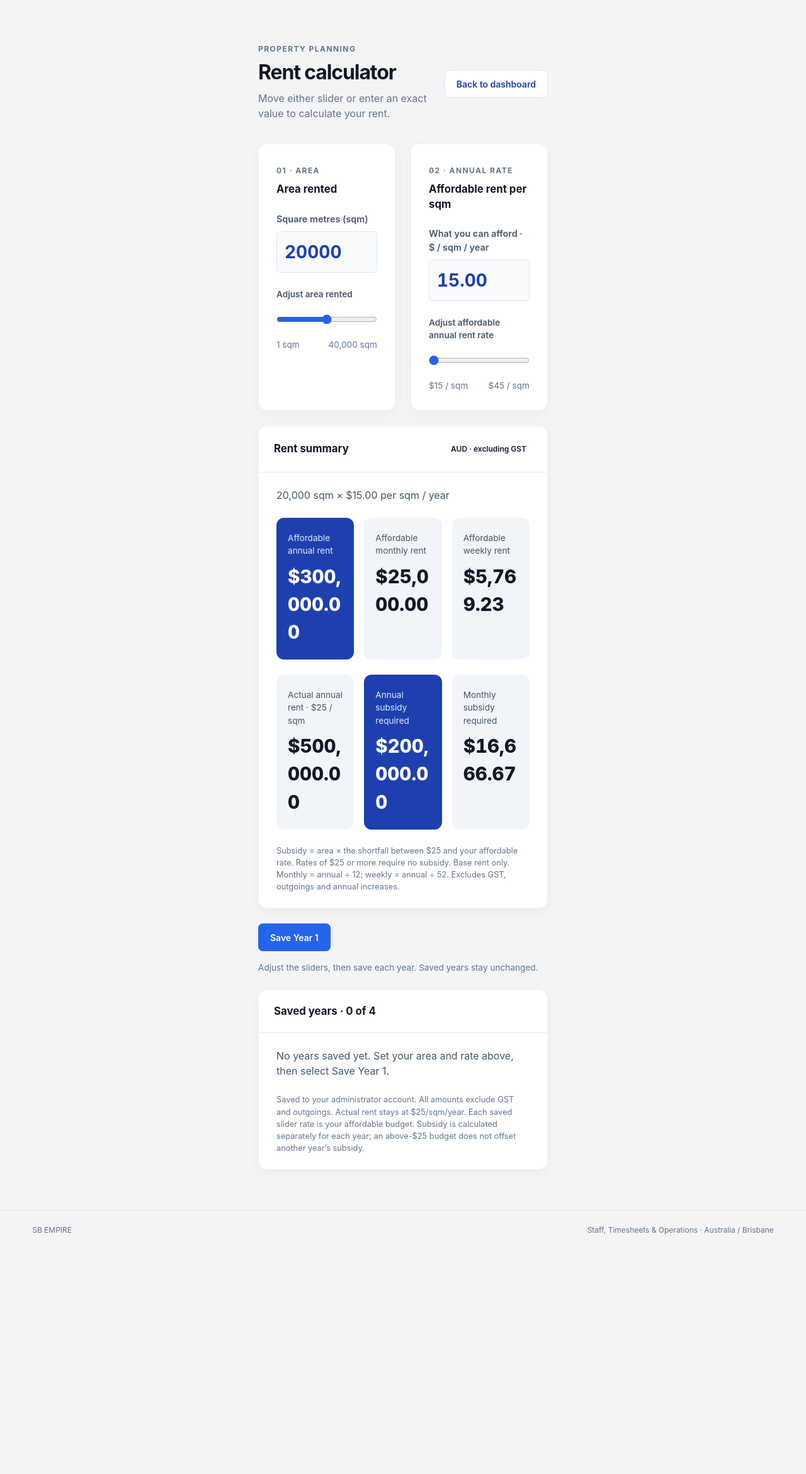
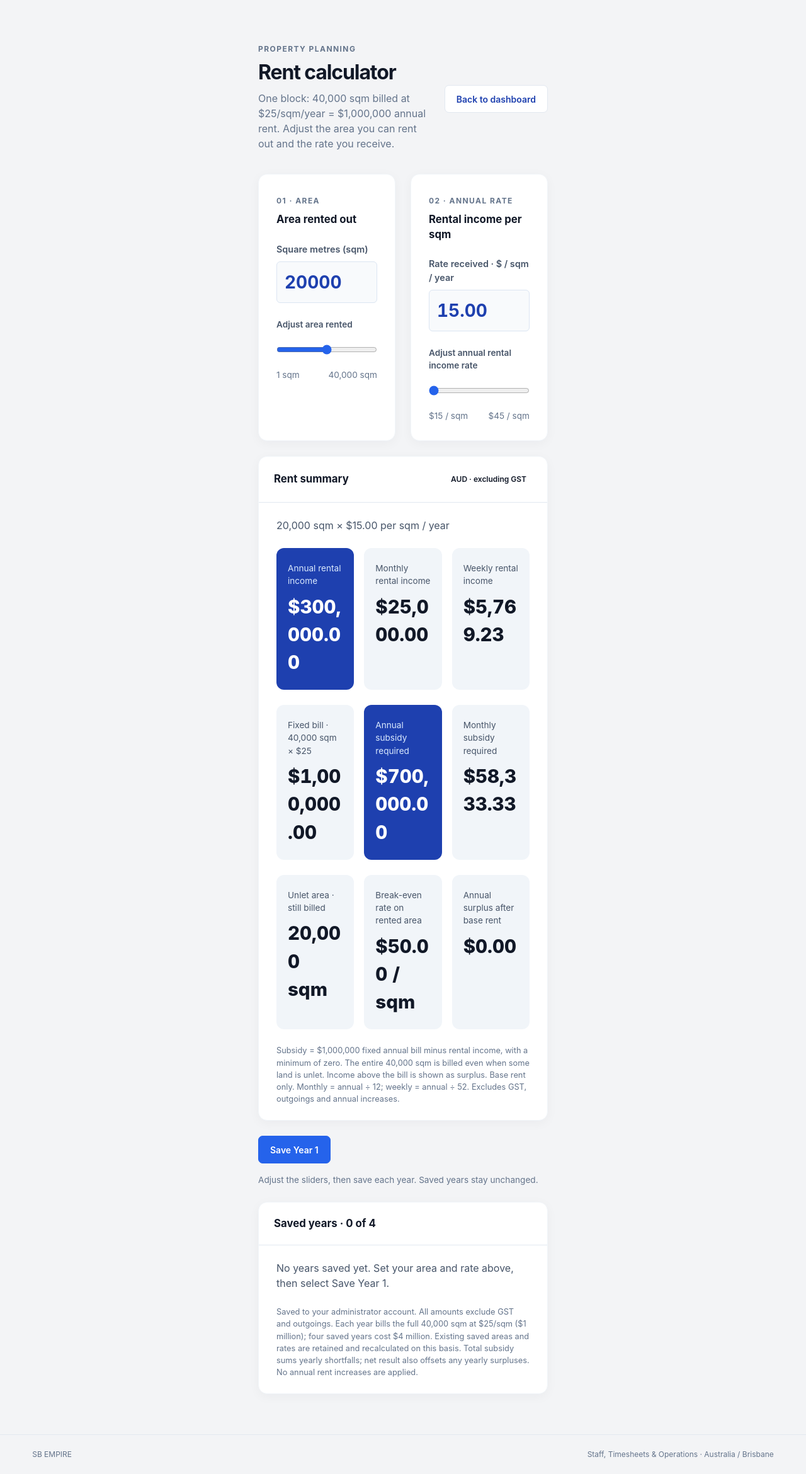
Before and after one commit to tracknow1984/sbwages, a Python web app: template templates/rent_calculator.html in a window 1280 px wide. Shown: the part 101-2441 px from the top of the page at 63% size. Before the commit the page ends 2061 px from the top, so only its background shows below. Run offline with Jinja, Linux system fonts and the light colour scheme; the template is opened without the code that fills it, so the values that code supplies are empty.

Commit message:
Base rent subsidy on full 40000sqm block bill and lettable-area income

```diff
--- a/static/rent_calculator.js
+++ b/static/rent_calculator.js
@@ -14,8 +14,12 @@
     const sqm = Number(area.value);
     const price = Number(rate.value);
     const annual = sqm * price;
-    const subsidy = sqm * Math.max(0, 2500 - Math.round(price * 100)) / 100;
-    document.getElementById('rent-actual').textContent = money.format(sqm * 25);
+    const incomeCents = sqm * Math.round(price * 100);
+    const subsidy = Math.max(0, 100000000 - incomeCents) / 100;
+    document.getElementById('rent-vacant').textContent = `${number.format(40000 - sqm)} sqm`;
+    document.getElementById('rent-break-even').textContent = `${money.format(1000000 / sqm)} / sqm`;
+    document.getElementById('rent-surplus').textContent = money.format(Math.max(0, incomeCents - 100000000) / 100);
+    document.getElementById('rent-actual').textContent = money.format(1000000);
     document.getElementById('rent-subsidy').textContent = money.format(subsidy);
     document.getElementById('rent-subsidy-monthly').textContent = money.format(subsidy / 12);
     document.getElementById('rent-save-area').value = String(sqm);
--- a/templates/rent_calculator.html
+++ b/templates/rent_calculator.html
@@ -1,19 +1,19 @@
 {% extends 'base.html' %}{% block content %}
 <link rel="stylesheet" href="{{ url_for('static', filename='rent_calculator.css') }}">
 <script src="{{ url_for('static', filename='rent_calculator.js') }}" defer></script>
-<div class="page-heading"><div><span class="eyebrow">PROPERTY PLANNING</span><h1>Rent calculator</h1><p class="muted">Move either slider or enter an exact value to calculate your rent.</p></div><a class="button secondary" href="{{ url_for('admin_dashboard') }}">Back to dashboard</a></div>
+<div class="page-heading"><div><span class="eyebrow">PROPERTY PLANNING</span><h1>Rent calculator</h1><p class="muted">One block: 40,000 sqm billed at $25/sqm/year = $1,000,000 annual rent. Adjust the area you can rent out and the rate you receive.</p></div><a class="button secondary" href="{{ url_for('admin_dashboard') }}">Back to dashboard</a></div>
 <div class="rent-calculator" id="rent-calculator" data-area="{{ years[-1].area if years else 20000 }}" data-rate="{{ years[-1].rate_cents / 100 if years else 15 }}">
   <div class="rent-controls">
     <section class="panel rent-control" aria-labelledby="area-label">
-      <span class="eyebrow">01 · AREA</span><h2 id="area-label">Area rented</h2>
+      <span class="eyebrow">01 · AREA</span><h2 id="area-label">Area rented out</h2>
       <div class="rent-entry"><label for="rent-area-number">Square metres (sqm)</label><input id="rent-area-number" type="number" min="1" max="40000" step="1" value="20000" inputmode="numeric"></div>
       <label class="rent-slider-label" for="rent-area">Adjust area rented</label><input id="rent-area" type="range" min="1" max="40000" step="1" value="20000">
       <div class="rent-limits"><span>1 sqm</span><span>40,000 sqm</span></div>
     </section>
     <section class="panel rent-control" aria-labelledby="rate-label">
-      <span class="eyebrow">02 · ANNUAL RATE</span><h2 id="rate-label">Affordable rent per sqm</h2>
-      <div class="rent-entry"><label for="rent-rate-number">What you can afford · $ / sqm / year</label><input id="rent-rate-number" type="number" min="15" max="45" step="0.01" value="15.00" inputmode="decimal"></div>
-      <label class="rent-slider-label" for="rent-rate">Adjust affordable annual rent rate</label><input id="rent-rate" type="range" min="15" max="45" step="0.01" value="15">
+      <span class="eyebrow">02 · ANNUAL RATE</span><h2 id="rate-label">Rental income per sqm</h2>
+      <div class="rent-entry"><label for="rent-rate-number">Rate received · $ / sqm / year</label><input id="rent-rate-number" type="number" min="15" max="45" step="0.01" value="15.00" inputmode="decimal"></div>
+      <label class="rent-slider-label" for="rent-rate">Adjust annual rental income rate</label><input id="rent-rate" type="range" min="15" max="45" step="0.01" value="15">
       <div class="rent-limits"><span>$15 / sqm</span><span>$45 / sqm</span></div>
     </section>
   </div>
@@ -22,17 +22,18 @@
     <div aria-live="polite" aria-atomic="true">
       <p id="rent-formula" class="rent-formula">20,000 sqm × $15.00 per sqm / year</p>
       <dl class="rent-totals">
-        <div class="rent-annual"><dt>Affordable annual rent</dt><dd id="rent-annual">$300,000.00</dd></div>
-        <div><dt>Affordable monthly rent</dt><dd id="rent-monthly">$25,000.00</dd></div>
-        <div><dt>Affordable weekly rent</dt><dd id="rent-weekly">$5,769.23</dd></div>
+        <div class="rent-annual"><dt>Annual rental income</dt><dd id="rent-annual">$300,000.00</dd></div>
+        <div><dt>Monthly rental income</dt><dd id="rent-monthly">$25,000.00</dd></div>
+        <div><dt>Weekly rental income</dt><dd id="rent-weekly">$5,769.23</dd></div>
       </dl>
       <dl class="rent-totals">
-        <div><dt>Actual annual rent · $25 / sqm</dt><dd id="rent-actual">$500,000.00</dd></div>
-        <div class="rent-annual"><dt>Annual subsidy required</dt><dd id="rent-subsidy">$200,000.00</dd></div>
-        <div><dt>Monthly subsidy required</dt><dd id="rent-subsidy-monthly">$16,666.67</dd></div>
+        <div><dt>Fixed bill · 40,000 sqm × $25</dt><dd id="rent-actual">$1,000,000.00</dd></div>
+        <div class="rent-annual"><dt>Annual subsidy required</dt><dd id="rent-subsidy">$700,000.00</dd></div>
+        <div><dt>Monthly subsidy required</dt><dd id="rent-subsidy-monthly">$58,333.33</dd></div>
       </dl>
+      <dl class="rent-totals"><div><dt>Unlet area · still billed</dt><dd id="rent-vacant">20,000 sqm</dd></div><div><dt>Break-even rate on rented area</dt><dd id="rent-break-even">$50.00 / sqm</dd></div><div><dt>Annual surplus after base rent</dt><dd id="rent-surplus">$0.00</dd></div></dl>
     </div>
-    <p class="muted rent-note">Subsidy = area × the shortfall between $25 and your affordable rate. Rates of $25 or more require no subsidy. Base rent only. Monthly = annual ÷ 12; weekly = annual ÷ 52. Excludes GST, outgoings and annual increases.</p>
+    <p class="muted rent-note">Subsidy = $1,000,000 fixed annual bill minus rental income, with a minimum of zero. The entire 40,000 sqm is billed even when some land is unlet. Income above the bill is shown as surplus. Base rent only. Monthly = annual ÷ 12; weekly = annual ÷ 52. Excludes GST, outgoings and annual increases.</p>
   </section>
   <form method="post" class="rent-save" id="rent-save">
     <input type="hidden" name="csrf" value="{{ csrf_token() }}">
@@ -45,20 +46,21 @@
   <section class="panel rent-summary" aria-labelledby="saved-years-title">
     <div class="panel-head"><h2 id="saved-years-title">Saved years · {{ years|length }} of 4</h2></div>
     {% if years %}
-    <div class="table-wrap"><table><thead><tr><th>Year</th><th>Area rented</th><th>Affordable rate / sqm</th><th>Affordable annual rent</th><th>Actual annual rent · $25/sqm</th><th>Annual rent subsidy</th></tr></thead><tbody>
+    <div class="table-wrap"><table><thead><tr><th>Year</th><th>Area rented out</th><th>Rate received / sqm</th><th>Annual rental income</th><th>Fixed annual bill · 40,000 sqm</th><th>Annual rent subsidy</th><th>Annual surplus</th></tr></thead><tbody>
     {% for row in years %}{% set annual = row.area * row.rate_cents / 100 %}
-      <tr><td data-label="Year">Year {{ row.year }}</td><td data-label="Area rented">{{ '{:,}'.format(row.area) }} sqm</td><td data-label="Affordable rate / sqm">${{ '{:,.2f}'.format(row.rate_cents / 100) }}</td><td data-label="Affordable annual rent">${{ '{:,.2f}'.format(annual) }}</td><td data-label="Actual annual rent · $25/sqm">${{ '{:,.2f}'.format(row.area * 25) }}</td><td data-label="Annual rent subsidy">${{ '{:,.2f}'.format(row.area * ([0, 2500 - row.rate_cents]|max) / 100) }}</td></tr>
+      <tr><td data-label="Year">Year {{ row.year }}</td><td data-label="Area rented out">{{ '{:,}'.format(row.area) }} sqm</td><td data-label="Rate received / sqm">${{ '{:,.2f}'.format(row.rate_cents / 100) }}</td><td data-label="Annual rental income">${{ '{:,.2f}'.format(annual) }}</td><td data-label="Fixed annual bill · 40,000 sqm">${{ '{:,.2f}'.format(1000000) }}</td><td data-label="Annual rent subsidy">${{ '{:,.2f}'.format(([0, 1000000 - annual]|max)) }}</td><td data-label="Annual surplus">${{ '{:,.2f}'.format(([0, annual - 1000000]|max)) }}</td></tr>
     {% endfor %}</tbody></table></div>
     <p class="rent-formula">Summary for {{ years|length }} saved {{ 'year' if years|length == 1 else 'years' }}</p>
-    <dl class="rent-totals"><div class="rent-annual"><dt>Total affordable rent · saved years</dt><dd>${{ '{:,.2f}'.format(total_cents / 100) }}</dd></div><div><dt>Average affordable annual rent</dt><dd>${{ '{:,.2f}'.format(total_cents / 100 / (years|length)) }}</dd></div><div><dt>Average affordable monthly rent</dt><dd>${{ '{:,.2f}'.format(total_cents / 100 / (years|length) / 12) }}</dd></div></dl>
+    <dl class="rent-totals"><div class="rent-annual"><dt>Total rental income · saved years</dt><dd>${{ '{:,.2f}'.format(total_cents / 100) }}</dd></div><div><dt>Average annual rental income</dt><dd>${{ '{:,.2f}'.format(total_cents / 100 / (years|length)) }}</dd></div><div><dt>Average monthly rental income</dt><dd>${{ '{:,.2f}'.format(total_cents / 100 / (years|length) / 12) }}</dd></div></dl>
     <dl class="rent-totals">
-      <div><dt>Total actual rent · saved years</dt><dd id="saved-actual">${{ '{:,.2f}'.format(actual_cents / 100) }}</dd></div>
+      <div><dt>Total fixed rent · saved years</dt><dd id="saved-actual">${{ '{:,.2f}'.format(actual_cents / 100) }}</dd></div>
       <div class="rent-annual"><dt>Total subsidy · saved years</dt><dd id="saved-subsidy">${{ '{:,.2f}'.format(subsidy_cents / 100) }}</dd></div>
       <div><dt>Average monthly subsidy</dt><dd>${{ '{:,.2f}'.format(subsidy_cents / 100 / (years|length) / 12) }}</dd></div>
     </dl>
+    <dl class="rent-totals"><div><dt>Total surplus · profitable years</dt><dd>${{ '{:,.2f}'.format(surplus_cents / 100) }}</dd></div><div><dt>Net result · income less fixed rent</dt><dd id="saved-net">${{ '{:,.2f}'.format((total_cents - actual_cents) / 100) }}</dd></div></dl>
     <form method="post" class="rent-remove"><input type="hidden" name="csrf" value="{{ csrf_token() }}"><input type="hidden" name="year" value="{{ years|length + 1 }}"><button class="secondary" name="action" value="remove_last">Remove Year {{ years|length }}</button></form>
     {% else %}<p class="rent-formula">No years saved yet. Set your area and rate above, then select Save Year 1.</p>{% endif %}
-    <p class="muted rent-note">Saved to your administrator account. All amounts exclude GST and outgoings. Actual rent stays at $25/sqm/year. Each saved slider rate is your affordable budget. Subsidy is calculated separately for each year; an above-$25 budget does not offset another year’s subsidy.</p>
+    <p class="muted rent-note">Saved to your administrator account. All amounts exclude GST and outgoings. Each year bills the full 40,000 sqm at $25/sqm ($1 million); four saved years cost $4 million. Existing saved areas and rates are retained and recalculated on this basis. Total subsidy sums yearly shortfalls; net result also offsets any yearly surpluses. No annual rent increases are applied.</p>
   </section>
   <noscript><p class="notice">Enable JavaScript to use the interactive rent calculator.</p></noscript>
 </div>
```
Also changed, not shown: app.py (+4 -3 lines).
